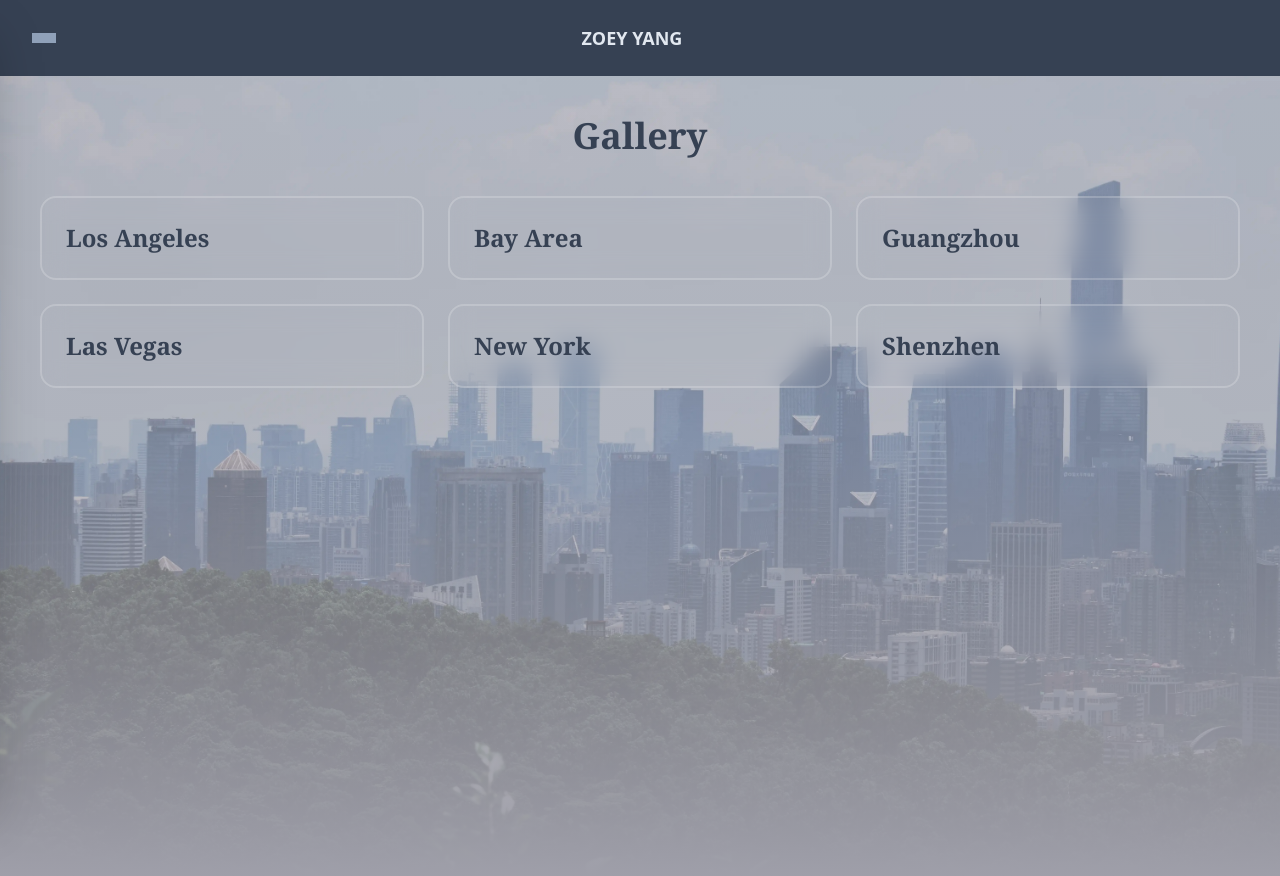
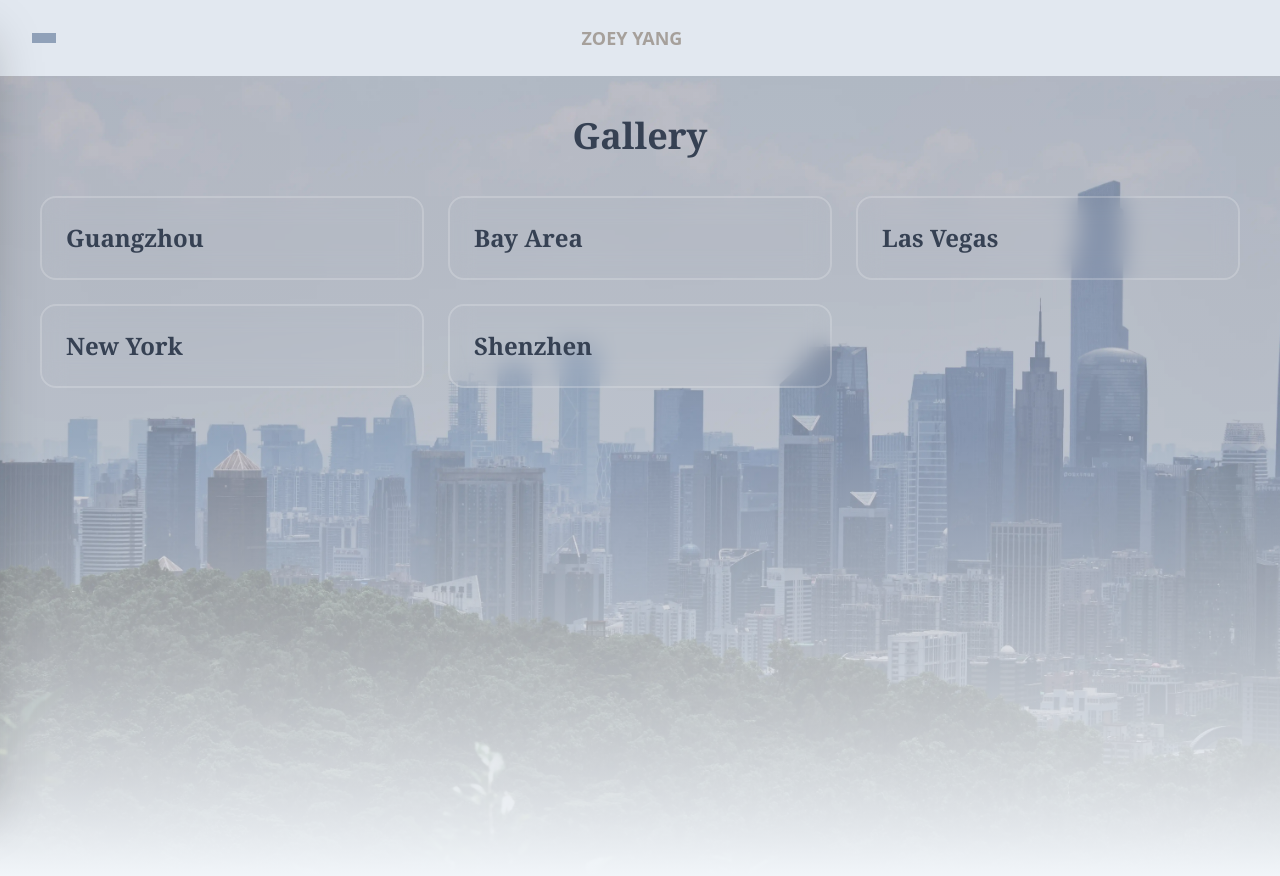
Before and after one commit to Zoeyy1007/Zoey_personal, a React (Vite) app in the folder zoey-portfolio/: page /gallery in a window 1280 px wide. Built offline with nearby package versions, Linux system fonts and the light colour scheme.

Commit message:
changed background color, added return button for cityDetail view

```diff
--- a/zoey-portfolio/index.html
+++ b/zoey-portfolio/index.html
@@ -9,5 +9,6 @@
   <body>
     <div id="root"></div>
     <script type="module" src="/src/main.jsx"></script>
+    <script src="https://e-cdns-files.dzcdn.net/js/min/dz.js"></script>
   </body>
 </html>
--- /dev/null
+++ b/zoey-portfolio/src/components/MusicPlayer.jsx
@@ -0,0 +1,11 @@
+import React, { useState, useEffect } from 'react';
+
+const MusicPlayer = ({ playlistID }) => {
+    const [isPlaying, setIsPlaying] = useState(false);
+
+    useEffect(() => {
+        window.DZ.init({
+            appId:
+        })
+    })
+}
--- a/zoey-portfolio/src/components/Navbar.jsx
+++ b/zoey-portfolio/src/components/Navbar.jsx
@@ -13,7 +13,7 @@ const Navbar = () =>{
     return (
         <>
             {/* The top navigation bar */}
-            <nav className="flex items-center justify-between bg-gray-700 md:px-8 py-4 md:py-6">
+            <nav className="flex items-center justify-between bg-slate-200 md:px-8 py-4 md:py-6">
                 {/* The Hamburger button */}
                 <button onClick={()=>setSideBarIsOpen(true)}
                     className="flex flex-col hover:opacity-70 tracking-widest">
@@ -21,9 +21,10 @@ const Navbar = () =>{
                     <span className="w-6 h-0.5 bg-slate-400"></span>
                     <span className="w-6 h-0.5 bg-slate-400 py-0.5"></span>
                 </button>
-                <h1 className="text-lg text-slate-200 font-bold">
-                    ZOEY YANG
-                </h1>
+                <Link to="/" className="cursor-pointer hover:opacity-70 transition-opacity">
+                    <h1 className="text-lg text-stone-400 font-bold">ZOEY YANG</h1>
+                </Link>
+
                 {/* Placeholder for the right empty space */}
                 <div className="w-10"></div>
             </nav>
@@ -37,7 +38,7 @@ const Navbar = () =>{
 
             {/* The Sidebar */}
             <aside
-                className={`fixed top-0 left-0 h-full w-full md:w-80 bg-gray-700 text-white shadow-2xl z-[80]
+                className={`fixed top-0 left-0 h-full w-full md:w-80 bg-slate-400 text-white shadow-2xl z-[80]
                     transition-transform duration-500 ease-in-out transform ${SideBarIsOpen ? 'translate-x-0':'-translate-x-full'}`}>
                 <div className="p-10 flex flex-col h-full">
                     <button onClick={() => setSideBarIsOpen(false)} className="self-end text-2xl">x</button>
--- a/zoey-portfolio/src/pages/CSProjects.jsx
+++ b/zoey-portfolio/src/pages/CSProjects.jsx
@@ -45,7 +45,7 @@ export default function CSProjects(){
         setOpenID(openID === id ? null:id); //close if already open, else open new one
     };
     return (
-        <div className="bg-zinc-400 pt-20 px-10 min-h-screen">
+        <div className="bg-gradient-to-b from-slate-300 to-slate-100 pt-20 px-10 min-h-screen">
                 <div className="flex flex-col items-center">
                     <h1 className="font-serif text-4xl font-bold">
                         CS PROJECTS
--- a/zoey-portfolio/src/pages/CityDetail.jsx
+++ b/zoey-portfolio/src/pages/CityDetail.jsx
@@ -1,5 +1,6 @@
 import { useParams } from "react-router-dom";
 import { useState } from "react";
+import { useNavigate } from "react-router-dom";
 
 const S3_PHOTO_DATA = {
     "guangzhou":[
@@ -28,6 +29,7 @@ const S3_PHOTO_DATA = {
 export default function CityDetail() {
     const {cityName} = useParams();
     const photos = S3_PHOTO_DATA[cityName?.toLowerCase()] || [];
+    const navigate = useNavigate();
 
     //state to track the currently selected image index
     const [selectedIndex, setSelectedIndex] = useState(0);
@@ -41,7 +43,12 @@ export default function CityDetail() {
 
     return (
         <>
-        <div className="bg-zinc-400 min-h-screen pt-25 px-10 flex flex-col items-center">
+        <div className="bg-gradient-to-b from-slate-300 to-slate-100 min-h-screen pt-25 px-10 flex flex-col items-center">
+            <button
+                onClick={() => navigate(-1)} //-1 goes back one step in history
+                className="absolute top-28 left-10 text-white bg-black/30 px-4 rounded-lg hover:bg-black z-50">
+                    ← Back
+            </button>
             {/* The main view */}
             <div className="w-full max-w-5xl h-[70vh] px-10 mb-10 flex justify-center items-center">
                 <a href={photos[selectedIndex]} target="_blank" rel="noreferrer" className="h-full">
--- a/zoey-portfolio/src/pages/Gallery.jsx
+++ b/zoey-portfolio/src/pages/Gallery.jsx
@@ -1,12 +1,11 @@
 import { Link } from 'react-router-dom';
 
 const cities = [
-    {id: 1, name: "Los Angeles", slug: "los-angeles"},
-    {id: 2, name: "Bay Area", slug: "bay-area"},
-    {id: 3, name: "Guangzhou", slug:"guangzhou"},
-    {id: 4, name: "Las Vegas", slug:"las-vegas"},
-    {id: 5, name:"New York", slug:"new-york"},
-    {id: 6, name: "Shenzhen", slug:"shenzhen"}
+    {id: 1, name: "Guangzhou", slug: "guangzhou"},
+    {id: 2, name: "Bay Area", slug:"bay-area"},
+    {id: 3, name: "Las Vegas", slug:"las-vegas"},
+    {id: 4, name:"New York", slug:"new-york"},
+    {id: 5, name: "Shenzhen", slug:"shenzhen"}
 ]
 
 export default function Gallery() {
@@ -14,7 +13,7 @@ export default function Gallery() {
         <>
             <div className='absolute inset-0 z-0 pointer-events-none'>
                 <img src="/baiyun.webp" alt="Background" className='w-full h-full object-cover' />
-                <div className="absolute inset-0 bg-gradient-to-b from-transparent via-zinc-400/20 to-zinc-400"></div>
+                <div className="absolute inset-0 bg-gradient-to-b from-transparent via-slate-300/20 to-slate-100"></div>
             </div>
 
             <div className=" relative min-h-screen pt-10 px-10 z-10">
--- a/zoey-portfolio/src/pages/Home.jsx
+++ b/zoey-portfolio/src/pages/Home.jsx
@@ -3,14 +3,14 @@ import { Github, Linkedin, Mail} from 'lucide-react';
 export default function Home() {
     return (
         <>
-        <div className="min-h-screen bg-zinc-400">
+        <div className="min-h-screen bg-zinc-300">
             {/*empty container*/}
             <div className="flex flex-col md:flex-row py-15"></div>
             {/*background image container */}
             <div className="absolute inset-0 z-0 pointer-events-none">
                 <img src="/Bigbear1.webp"
                 className="w-full h-full object-cover" alt="Background"/>
-                <div className="absolute inset-0 bg-gradient-to-b from-transparent via-zinc-400/20 to-zinc-400"></div>
+                <div className="absolute inset-0 bg-gradient-to-b from-transparent via-zinc-100/20 to-zinc-400"></div>
             </div>
 
             {/* Text content container */}
```
